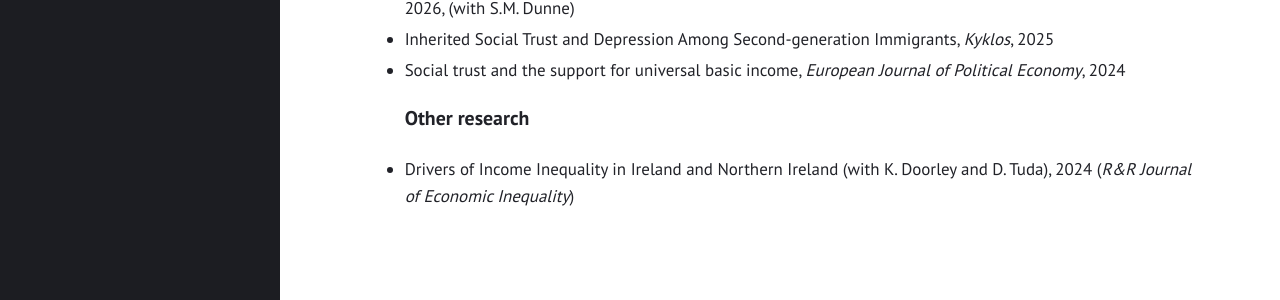
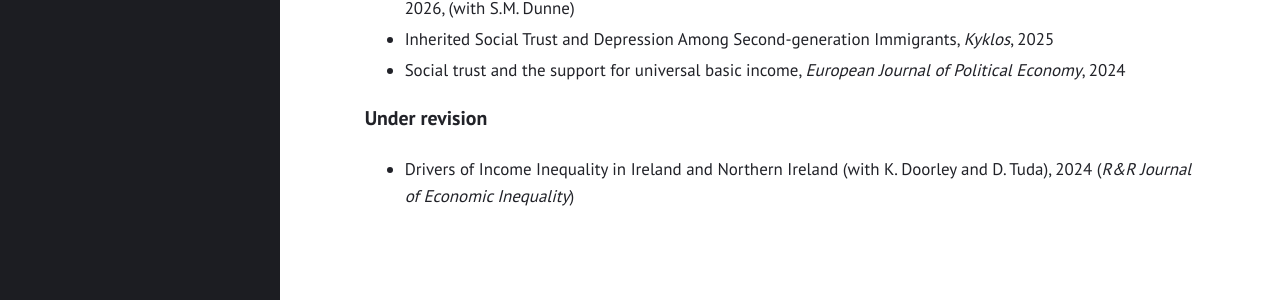
Before and after one commit to gubellom/gubellom.github.io, a Jekyll site: the page built from replication.md, in a window 1280 px wide. Shown: the part 230-530 px from the top of the page. Built offline with Jekyll 4.4.1, drawn with Linux system fonts in a browser that asks for light colours.

Commit message:
Update replication.md
Signed-off-by: Michele Gubello <62111923+gubellom@users.noreply.github.com>

```diff
--- a/replication.md
+++ b/replication.md
@@ -20,5 +20,6 @@ title: "Publications"
 - The political economy of in-kind versus cash redistribution in Europe, *International Tax and Public Finance*, 2026, (with S.M. Dunne)
 - Inherited Social Trust and Depression Among Second-generation Immigrants, *Kyklos*, 2025
 - Social trust and the support for universal basic income, *European Journal of Political Economy*, 2024
-### Other research
+
+### Under revision
 - Drivers of Income Inequality in Ireland and Northern Ireland (with K. Doorley and D. Tuda), 2024 (*R&R Journal of Economic Inequality*)
```
